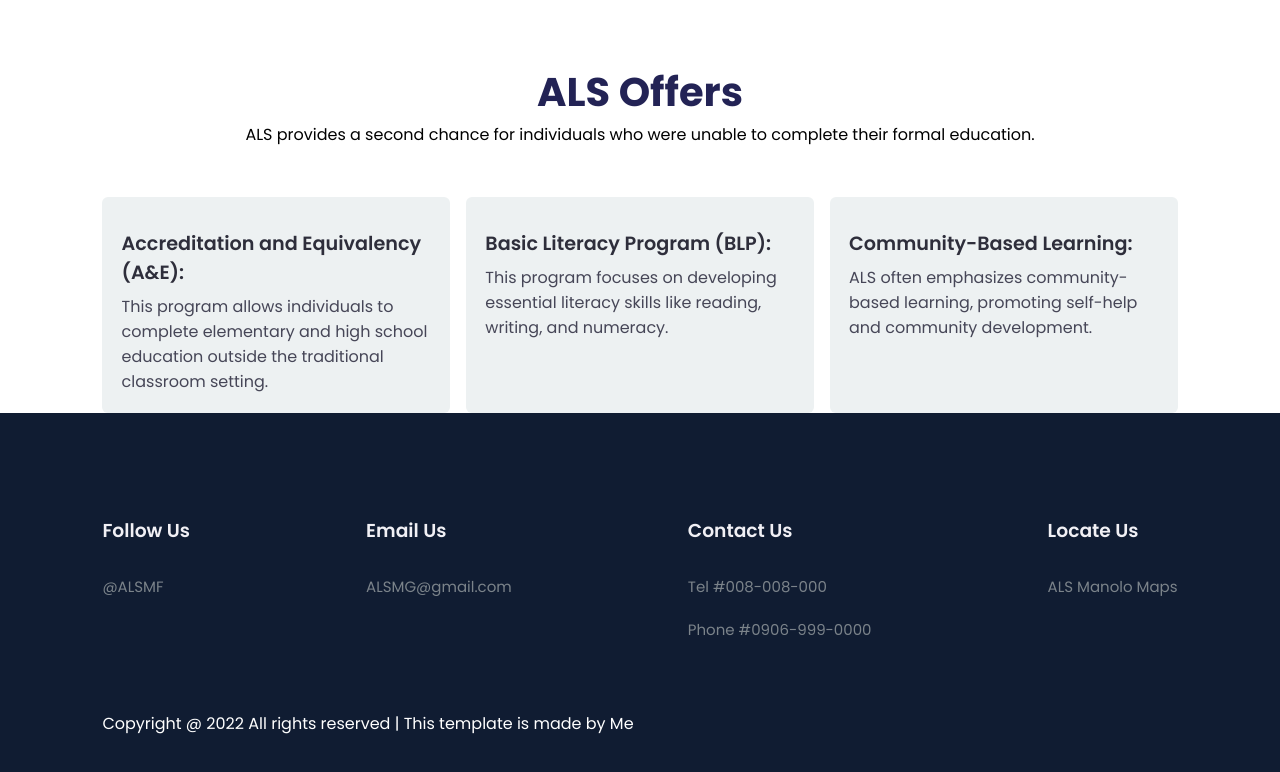
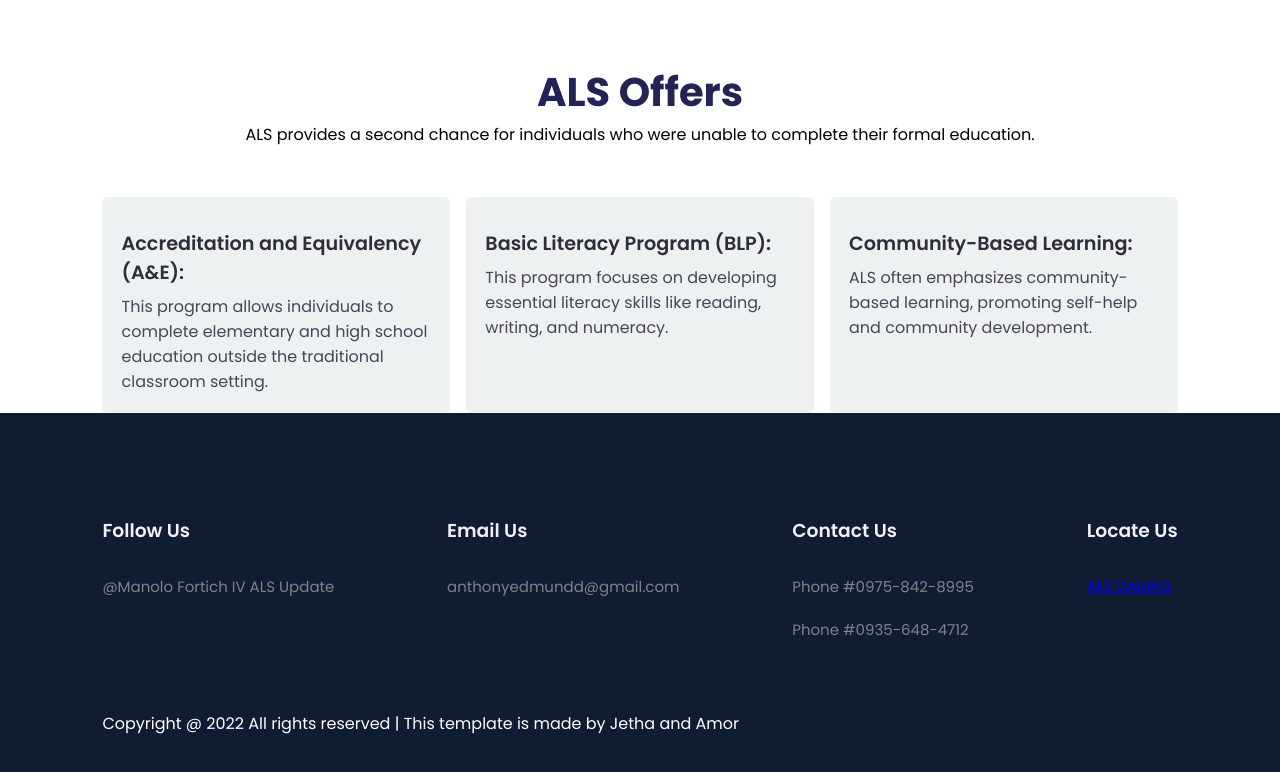
Before and after one commit to amor0909/ALS-Dalirig., a plain HTML site: page update.html in a window 1280 px wide. Shown: the part 802-1574 px from the top of the page. Drawn offline with nearby package versions, Linux system fonts and the light colour scheme.

Commit message:
Update update.html

```diff
--- a/update.html
+++ b/update.html
@@ -74,27 +74,27 @@
 	<footer>
 		<div class="footer-col">
 			<h3>Follow Us</h3>
-			<li>@ALSMF</li>
+			<li>@Manolo Fortich IV ALS Update</li>
 		</div>
 
 		<div class="footer-col">
 			<h3>Email Us</h3>
-			<li>ALSMG@gmail.com</li>
+			<li>anthonyedmundd@gmail.com</li>
 		</div>
 
 		<div class="footer-col">
 			<h3>Contact Us</h3>
-			<li>Tel #008-008-000</li>
-			<li>Phone #0906-999-0000</li>
+			<li>Phone #0975-842-8995</li>
+			<li>Phone #0935-648-4712</li>
 		</div>
 
 		<div class="footer-col">
 			<h3>Locate Us</h3>
-			<li>ALS Manolo Maps</li>
+			<li> <a href="https://www.google.com/maps/place/Dalirig+Elementary+School/@8.3773672,124.9027883,17z/data=!4m14!1m7!3m6!1s0x32ffbe7daf7e6c69:0xd5e86a88f3904d5a!2sDalirig+Elementary+School!8m2!3d8.3773619!4d124.9053632!16s%2Fg%2F11b6__1k8g!3m5!1s0x32ffbe7daf7e6c69:0xd5e86a88f3904d5a!8m2!3d8.3773619!4d124.9053632!16s%2Fg%2F11b6__1k8g?entry=ttu&g_ep=EgoyMDI1MDUyOC4wIKXMDSoASAFQAw%3D%3D"> ALS DALIRIG </a> </li>
 		</div>
 
 		<div class="copyright">
-			<p>Copyright @ 2022 All rights reserved | This template is made by Me</p>
+			<p>Copyright @ 2022 All rights reserved | This template is made by Jetha and Amor</p>
 		</div>
 	</footer>
 	<!-- Footer section ends from here -->
```
